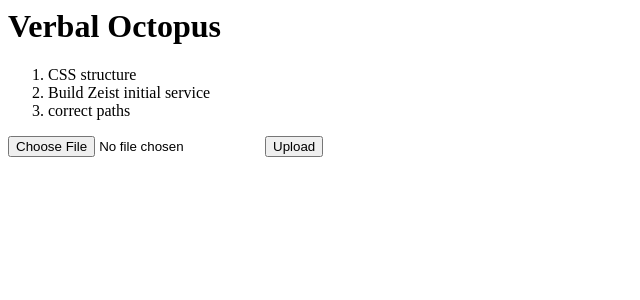
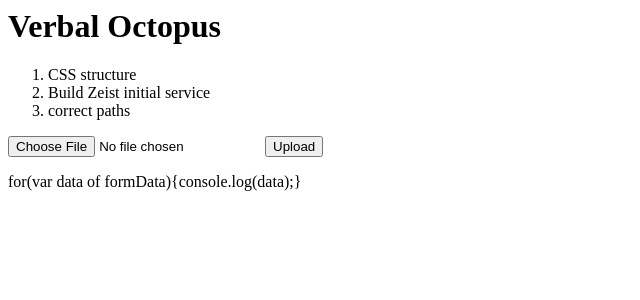
Before and after one commit to mm3023/EntrySeeker, a Django app: page /--bogo/ in a window 1280 px wide. Shown: the top 300 px of the page, without its empty margins (0-640 px from the left). Run offline with Django 5.2, Linux system fonts and the light colour scheme.

Commit message:
Update inputTemplate.html

```diff
--- a/mysite/templates/inputTemplate.html
+++ b/mysite/templates/inputTemplate.html
@@ -35,11 +35,14 @@ formData.append('file', fileInput.files[0]);--->
        <button onclick="upload()" type="submit">Upload</button>
    </form>
 
+
+ for(var data of formData){console.log(data);}
+
 <script>
 console.log("js starts");
 //function showobj(){fileObj=document.getElementById('tform').files[0]};
 function sendingstone(dat){console.log("fetch about to launch");fetch('https://www.verbaloctopus.com/--zeist/upload/',{method:'POST',body:dat})};
-function upload(){console.log("upload functions starts");fileObj=document.getElementById('itFILE').files[0];console.log(fileObj);formData = new FormData();formData.append('file',fileObj);console.log(formData);sendingstone(formData);console.log("end js")};
+function upload(){console.log("upload functions starts");fileObj=document.getElementById('itFILE').files[0];console.log(fileObj);formData = new FormData();formData.append('file',fileObj);console.log(formData);for(var data of formData){console.log(data);};sendingstone(formData);console.log("end js")};
 //function upload(){console.log(fileObj=document.getElementById('itFILE').files[0])};
 //function upload(){console.log("upload functions starts");fileObj=document.getElementById('itFILE').files[0];console.log(fileObj);sendingstone(fileObj);console.log("end js")};
 
```
